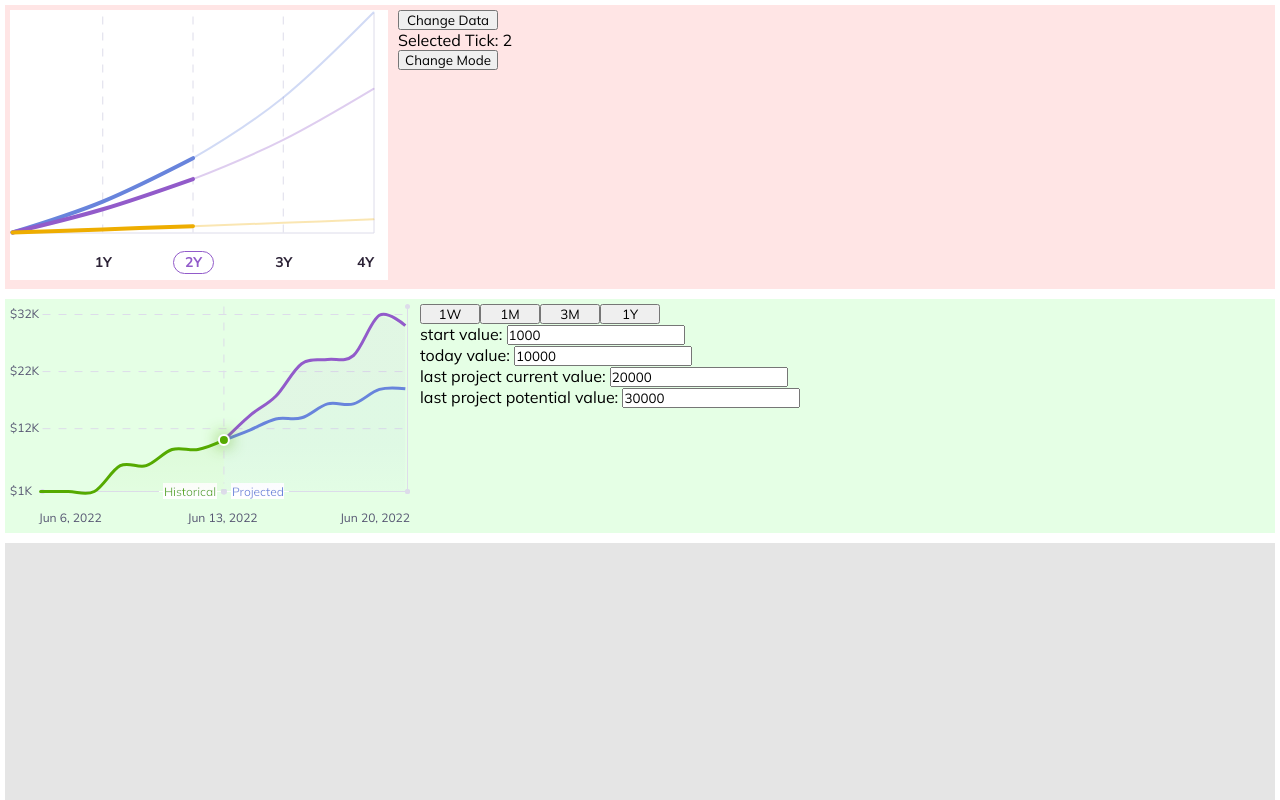
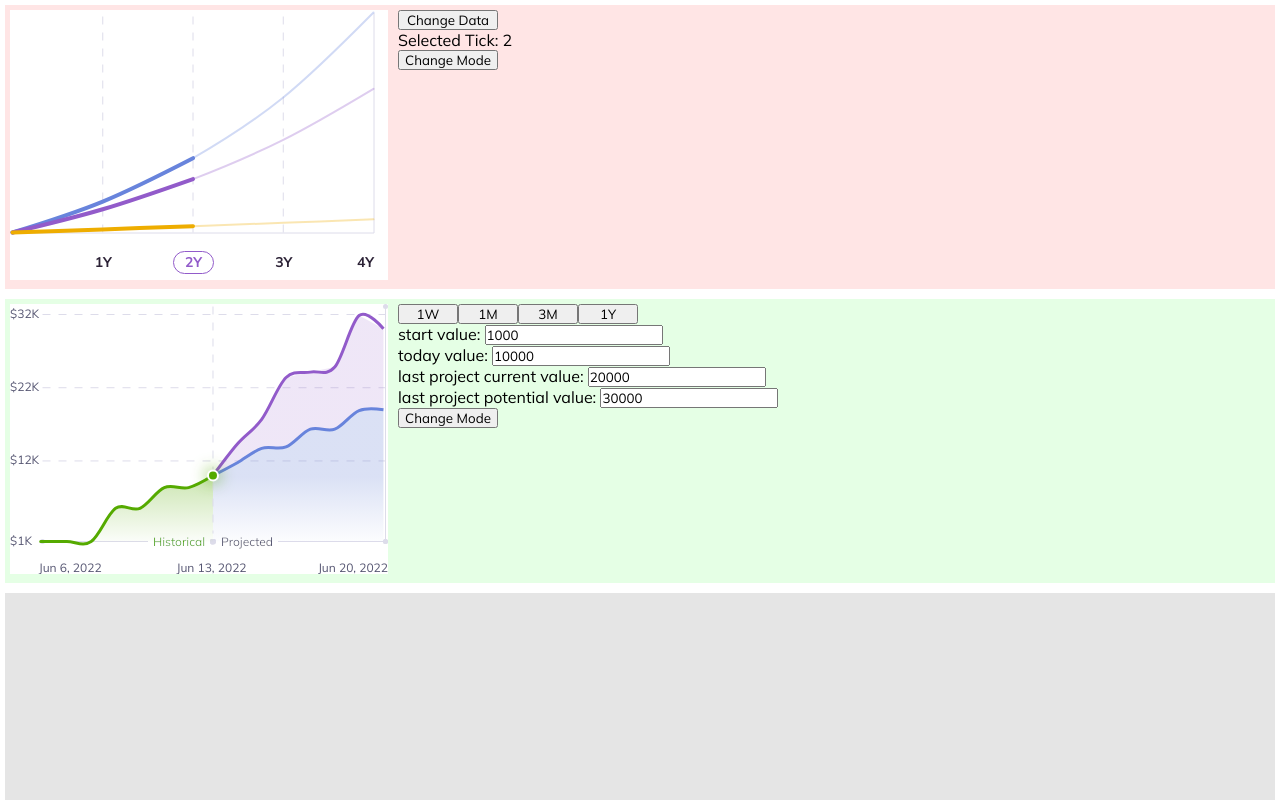
Before and after one commit to bigyao25/earn-chart, a Vue app: page / in a window 1280 px wide. Shown: the top 800 px of the page. Built offline with nearby package versions, Linux system fonts and the light colour scheme.

Commit message:
add: HpChart 黑夜模式

```diff
--- a/src/TestHistoricalProjected.vue
+++ b/src/TestHistoricalProjected.vue
@@ -1,6 +1,6 @@
 <template>
   <div class="body">
-    <HistoricalProjectedChart :data="data" :width="400" :height="220" />
+    <HistoricalProjectedChart :data="data" :width="378" :height="270" :dark="dark" />
     <!-- <HistoricalProjectedChart :data="data" :width="1000" :height="600" /> -->
 
     <div class="right">
@@ -29,6 +29,8 @@
           <input type="text" v-model="lastValuePP" />
         </div>
       </div>
+
+      <button @click="handleChangeMode">Change Mode</button>
     </div>
   </div>
 </template>
@@ -75,6 +77,7 @@ export default {
       todayValue: 10000,
       lastValuePC: 20000,
       lastValuePP: 30000,
+      dark: false,
     };
   },
   mounted() {
@@ -92,6 +95,10 @@ export default {
     },
     handleClick1Y() {
       this.fillData(365);
+    },
+
+    handleChangeMode() {
+      this.dark = !this.dark;
     },
 
     fillData(length) {
@@ -166,6 +173,10 @@ export default {
     .values div {
       width: 400px;
     }
+
+    button {
+      width: 100px;
+    }
   }
 }
 </style>
--- a/src/components/HistoricalProjectedChart.vue
+++ b/src/components/HistoricalProjectedChart.vue
@@ -6,7 +6,7 @@
 
 <script>
 /**
- * TODO：黑夜模式
+ * ✅TODO：黑夜模式
  * ✅TODO: Y轴刻度+网格线
  * ✅TODO: 小数精度
  * ✅TODO: 最后一天的tip无法显示
@@ -28,6 +28,7 @@ export default {
     height: { type: Number, default: 400 },
     width: { type: Number, default: 500 },
     data: Object,
+    dark: { type: Boolean, default: false },
   },
   data() {
     return {
@@ -44,7 +45,7 @@ export default {
         // tipHeight: 60,
       },
       colors: {
-        background: "white",
+        background: "#FFFFFF",
         axisLine: "#DDDCEA",
         fontTickValue: "#565672",
         fontHistorical: "#55AA00",
@@ -53,6 +54,9 @@ export default {
         lineProjectedCurrent: "#6884DC",
         lineProjectedPotential: "#925BCA",
         fontTip: "#2C2236",
+        dark: {
+          background: "#140b22",
+        },
       },
       historicalData: [...this.data.historical, this.data.today],
       todayData: this.data.today,
@@ -134,22 +138,18 @@ export default {
       const root = svg.select("#axis");
       root.selectAll("*").remove();
 
-      /**
-       * y
-       */
+      //#region y
       root
         .append("line")
         .attr("x1", this.chartArea.bottomLeft.x + this.chartArea.size.width)
         .attr("y1", this.widthes.axisDot)
         .attr("x2", this.chartArea.bottomLeft.x + this.chartArea.size.width)
         .attr("y2", this.widthes.marginTop + this.chartArea.size.height + this.widthes.axisDot)
-        .attr("stroke", this.colors.axisLine)
         .attr("marker-end", "url(#axisDot)")
         .attr("marker-start", "url(#axisDot)");
 
       const allValues = this.allData.map(m => m.value);
       const yTicks = this.makeTike(Math.min(...allValues), Math.max(...allValues));
-      console.log(yTicks.map(d => d.toNumber()));
       yTicks.forEach(n => {
         root
           .append("line")
@@ -157,7 +157,6 @@ export default {
           .attr("y1", this.yScale(n.toNumber()))
           .attr("x2", this.chartArea.bottomLeft.x + this.chartArea.size.width)
           .attr("y2", this.yScale(n.toNumber()))
-          .attr("stroke", this.colors.axisLine)
           .attr("stroke-dasharray", "8,8")
           .attr("stroke-width", 1);
         root
@@ -169,13 +168,11 @@ export default {
           .attr("dominant-baseline", "middle")
           .attr("font-family", "Mulish")
           .attr("font-size", this.widthes.tickeValueFontSize)
-          .attr("font-weight", this.widthes.tickeValueFontWeight)
-          .attr("fill", this.colors.fontTickValue);
+          .attr("font-weight", this.widthes.tickeValueFontWeight);
       });
+      //#endregion
 
-      /**
-       * x
-       */
+      //#region x
       // 轴线
       root
         .append("line")
@@ -184,51 +181,49 @@ export default {
         .attr("x2", this.chartArea.bottomLeft.x + this.chartArea.size.width)
         .attr("y2", this.widthes.marginTop + this.widthes.axisDot + this.chartArea.size.height)
         // .attr("width", 40)
-        .attr("stroke", this.colors.axisLine)
         .attr("marker-end", "url(#axisDot)")
         .attr("marker-start", "url(#axisDot)");
       // 中点
       root
         .append("line")
+        .attr("class", "axis-center-line")
         .attr("x1", this.xScale(this.data.today.date) - 65)
         .attr("y1", this.widthes.marginTop + this.widthes.axisDot + this.chartArea.size.height)
         .attr("x2", this.xScale(this.data.today.date))
         .attr("y2", this.widthes.marginTop + this.widthes.axisDot + this.chartArea.size.height)
-        .attr("stroke", this.colors.background)
         .attr("stroke-width", 1.2)
         .attr("marker-end", "url(#axisDot)");
       root
         .append("line")
+        .attr("class", "axis-center-line")
         .attr("x1", this.xScale(this.data.today.date))
         .attr("y1", this.widthes.marginTop + this.widthes.axisDot + this.chartArea.size.height)
         .attr("x2", this.xScale(this.data.today.date) + 65)
         .attr("y2", this.widthes.marginTop + this.widthes.axisDot + this.chartArea.size.height)
-        .attr("stroke", this.colors.background)
         .attr("stroke-width", 1.2)
         .attr("marker-start", "url(#axisDot)");
       // Historical
       root
         .append("text")
         .text("Historical")
+        .attr("class", "text-historical")
         .attr("x", this.xScale(this.data.today.date) - 60)
         .attr("y", this.widthes.marginTop + this.widthes.axisDot + this.chartArea.size.height + 4)
         .attr("filter", "url(#solid)")
         .attr("font-family", "Mulish")
         .attr("font-size", this.widthes.tickeValueFontSize)
-        .attr("font-weight", this.widthes.tickeValueFontWeight)
-        .attr("fill", this.colors.fontHistorical);
+        .attr("font-weight", this.widthes.tickeValueFontWeight);
       // Projected
       root
         .append("text")
         .text("Projected")
+        .attr("class", "text-projected")
         .attr("x", this.xScale(this.data.today.date) + 8)
         .attr("y", this.widthes.marginTop + this.widthes.axisDot + this.chartArea.size.height + 4)
-        // .attr("text-anchor", "middle")
         .attr("filter", "url(#solid)")
         .attr("font-family", "Mulish")
         .attr("font-size", this.widthes.tickeValueFontSize)
-        .attr("font-weight", this.widthes.tickeValueFontWeight)
-        .attr("fill", this.colors.fontProjected);
+        .attr("font-weight", this.widthes.tickeValueFontWeight);
       // x 文字
       const dateToday = this.data.today.date;
       const dateMin = this.data.historical[0].date;
@@ -240,8 +235,7 @@ export default {
         .attr("x", this.widthes.yTickeValueArea - this.widthes.axisDot / 2)
         .attr("y", this.height - this.widthes.axisDot)
         .attr("font-family", "Mulish Bold")
-        .attr("font-size", this.widthes.tickeValueFontSize)
-        .attr("fill", this.colors.fontTickValue);
+        .attr("font-size", this.widthes.tickeValueFontSize);
       root
         .append("text")
         .text(dateToday.format("MMM D, YYYY"))
@@ -250,8 +244,7 @@ export default {
         .attr("y", this.height - this.widthes.axisDot)
         .attr("font-family", "Mulish Bold")
         .attr("font-size", this.widthes.tickeValueFontSize)
-        .attr("text-anchor", "middle")
-        .attr("fill", this.colors.fontTickValue);
+        .attr("text-anchor", "middle");
       root
         .append("text")
         .text(dateMax.format("MMM D, YYYY"))
@@ -260,8 +253,9 @@ export default {
         .attr("y", this.height - this.widthes.axisDot)
         .attr("text-anchor", "end")
         .attr("font-family", "Mulish Bold")
-        .attr("font-size", this.widthes.tickeValueFontSize)
-        .attr("fill", this.colors.fontTickValue);
+        .attr("font-size", this.widthes.tickeValueFontSize);
+
+      //#endregion
     },
 
     init() {
@@ -269,12 +263,15 @@ export default {
       this.initAreas();
 
       const svg = select("#_hp_chart");
+      svg.classed("dark", this.dark);
+      console.log("dark", this.dark);
       svg.selectAll("*").remove();
 
       var defs = svg.append("defs");
       var root;
 
       //#region defs
+
       // 坐标轴圆点
       var arrowMarker = defs
         .append("marker")
@@ -287,23 +284,32 @@ export default {
         .attr("refY", this.widthes.axisDot)
         .attr("orient", "auto");
       arrowMarker.append("circle").attr("cx", this.widthes.axisDot).attr("cy", this.widthes.axisDot).attr("r", this.widthes.axisDot).attr("fill", this.colors.axisLine);
-      // 白色背景
+      // 背景色遮罩
       var whiteFilter = defs.append("filter").attr("x", 0).attr("y", 0).attr("width", 1).attr("height", 1).attr("id", "solid");
-      whiteFilter.append("feFlood").attr("flood-color", this.colors.background);
+      whiteFilter.append("feFlood").attr("flood-color", this.dark ? this.colors.dark.background : this.colors.background);
       whiteFilter.append("feComposite").attr("in", "SourceGraphic").attr("operator", "atop");
 
       const gradientH = defs.append("linearGradient").attr("id", "gradientH").attr("x1", "0%").attr("y1", "0%").attr("x2", "0%").attr("y2", "100%").attr("gradientUnits", "userSpaceOnUse");
-      gradientH.append("stop").attr("offset", "63.93%").attr("stop-color", "rgba(85, 170, 0, 0.05)");
-      gradientH.append("stop").attr("offset", "100%").attr("stop-color", "rgba(85, 170, 0, 0)");
+      // gradientH.append("stop").attr("offset", "63.93%").attr("stop-color", "rgba(85, 170, 0, 0.05)");
+      // gradientH.append("stop").attr("offset", "100%").attr("stop-color", "rgba(85, 170, 0, 0)");
+      gradientH.append("stop").attr("offset", "63.93%").attr("stop-color", "rgba(85, 170, 0, 0.3)");
+      gradientH.append("stop").attr("offset", "90%").attr("stop-color", "rgba(85, 170, 0, 0)");
 
       const gradientPC = defs.append("linearGradient").attr("id", "gradientPC").attr("x1", "0%").attr("y1", "0%").attr("x2", "0%").attr("y2", "100%").attr("gradientUnits", "userSpaceOnUse");
-      gradientPC.append("stop").attr("offset", "63.93%").attr("stop-color", "rgba(110, 135, 215, 0.05)");
-      gradientPC.append("stop").attr("offset", "100%").attr("stop-color", "rgba(110, 135, 215, 0)");
+      // gradientPC.append("stop").attr("offset", "63.93%").attr("stop-color", "rgba(110, 135, 215, 0.05)");
+      // gradientPC.append("stop").attr("offset", "100%").attr("stop-color", "rgba(110, 135, 215, 0)");
+      gradientPC.append("stop").attr("offset", "63.93%").attr("stop-color", "rgba(110, 135, 215, 0.25)");
+      gradientPC.append("stop").attr("offset", "90%").attr("stop-color", "rgba(110, 135, 215, 0)");
 
       const gradientPP = defs.append("linearGradient").attr("id", "gradientPP").attr("x1", "0%").attr("y1", "0%").attr("x2", "0%").attr("y2", "100%").attr("gradientUnits", "userSpaceOnUse");
-      gradientPP.append("stop").attr("offset", "63.93%").attr("stop-color", "rgba(146, 91, 202, 0.05)");
-      gradientPP.append("stop").attr("offset", "100%").attr("stop-color", "rgba(146, 91, 202, 0)");
+      // gradientPP.append("stop").attr("offset", "63.93%").attr("stop-color", "rgba(146, 91, 202, 0.05)");
+      // gradientPP.append("stop").attr("offset", "100%").attr("stop-color", "rgba(146, 91, 202, 0)");
+      gradientPP.append("stop").attr("offset", "63.93%").attr("stop-color", "rgba(146, 91, 202, 0.15)");
+      gradientPP.append("stop").attr("offset", "90%").attr("stop-color", "rgba(146, 91, 202, 0)");
+
       //#endregion
+
+      svg.append("rect").attr("id", "bg").attr("width", "100%").attr("height", "100%");
 
       this.initAxis();
 
@@ -342,9 +348,9 @@ export default {
 
       //#endregion
 
-      //#region 曲线
+      //#region lines
 
-      root = svg.append("g");
+      root = svg.append("g").attr("id", "lines");
 
       // historical
       this.lineH = line()
@@ -387,14 +393,13 @@ export default {
       //#region today
 
       // line
-      root = svg.append("g");
+      root = svg.append("g").attr("id", "today");
       root
         .append("line")
         .attr("x1", this.xScale(this.data.today.date))
         .attr("y1", this.widthes.axisDot)
         .attr("x2", this.xScale(this.data.today.date))
         .attr("y2", this.widthes.axisDot + this.chartArea.size.height)
-        .attr("stroke", this.colors.axisLine)
         .attr("stroke-dasharray", "8,8")
         .attr("stroke-width", 1);
 
@@ -450,17 +455,17 @@ export default {
         let diamond = symbol().type(symbolSquare).size(size);
         root.append("path").attr("d", diamond).attr("fill", this.colors.lineHistorical).attr("transform", `translate(${x},${y}) rotate(45)`);
       };
-      const size = 15;
-      drawDiamond(this.xScale(date), this.chartArea.bottomLeft.y - Math.sqrt(size) / 2, size, root);
-      drawDiamond(this.xScale(date), this.chartArea.bottomLeft.y - this.chartArea.size.height - Math.sqrt(size) / 2, size, root);
+      const sizeDiamond = 15;
+      drawDiamond(this.xScale(date), this.chartArea.bottomLeft.y, sizeDiamond, root);
+      drawDiamond(this.xScale(date), this.chartArea.bottomLeft.y - this.chartArea.size.height - Math.sqrt(sizeDiamond) / 2, sizeDiamond, root);
 
       // shadow area
       root
         .append("rect")
         .attr("x", this.xScale(date))
-        .attr("y", this.widthes.axisDot)
+        .attr("y", this.chartArea.bottomLeft.y - this.chartArea.size.height - Math.sqrt(sizeDiamond) / 2)
         .attr("width", this.xScale(date.add(1, "day")) - this.xScale(date))
-        .attr("height", this.chartArea.size.height)
+        .attr("height", this.chartArea.size.height + Math.sqrt(sizeDiamond) / 2)
         .attr("fill", "rgba(85, 170, 0, 0.1)");
 
       // dot
@@ -619,8 +624,7 @@ export default {
   },
 
   watch: {
-    data: function (n, o) {
-      // console.log("data changed.");
+    data: function () {
       this.historicalData = [...this.data.historical, this.data.today];
       this.todayData = this.data.today;
       this.projectedCurrentData = [this.data.today, ...this.data.projectedCurrent];
@@ -690,13 +694,65 @@ export default {
         .attr("data-value", this.data.today.value);
       //#endregion
     },
+    dark: function () {
+      this.init();
+    },
   },
 };
 </script>
 
-<style lang="less" scoped>
+<style lang="less">
 .chart {
   display: inline-block;
-  // border: 1px solid lightpink;
+
+  #_hp_chart {
+    #bg {
+      fill: white;
+    }
+    #axis {
+      line {
+        stroke: #dddcea;
+      }
+      .axis-center-line {
+        stroke: #ffffff;
+      }
+      text {
+        fill: #565672;
+      }
+      .text-historical {
+        fill: #55aa00;
+      }
+    }
+    #today {
+      line {
+        stroke: #dddcea;
+      }
+    }
+
+    &.dark {
+      #bg {
+        fill: #140b22;
+      }
+      #axis {
+        line {
+          stroke: #433b71;
+        }
+        .axis-center-line {
+          stroke: #140b22;
+        }
+        text {
+          fill: #cbb7e0;
+        }
+        .text-historical {
+          fill: #55aa00;
+        }
+      }
+      #today {
+        line {
+          stroke: #433b71;
+        }
+      }
+    }
+  }
 }
 </style>
--- a/src/components/MechanismChart.vue
+++ b/src/components/MechanismChart.vue
@@ -42,18 +42,7 @@ export default {
         tickButtonHeight: 22,
       },
       colors: {
-        fontColor: "#2C2236",
         axisLine: "#DDDCEA",
-        selectedButtonFontColor: "#925BCA",
-        selectedButtonBackgroundColor: "white",
-        backgroundColor: "white",
-        dark: {
-          fontColor: "#FFFFFF",
-          axisLine: "#433B71",
-          selectedButtonFontColor: "#140B22",
-          selectedButtonBackgroundColor: "#CB9FF7",
-          backgroundColor: "#140B22",
-        },
         defi: "#6884DC",
         staking: "#925BCA",
         liquid: "#EEAD00",
@@ -230,7 +219,7 @@ export default {
         .y(d => this.yScale(d.value));
 
       const svg = select("#_mechanism_chart");
-      let root = select("#lines");
+      let root = svg.select("#lines");
       if (root.empty()) root = svg.append("g").attr("id", "lines");
       else root.selectAll("*").remove();
 
@@ -331,9 +320,6 @@ export default {
       //#region axis x
 
       root = svg.select("#axis-x");
-      root.selectAll(`.tick`).classed("tick-selected", false);
-      root.selectAll(`.tick:nth-child(${1 + selected})`).classed("tick-selected", true);
-
       root.select("#axis-x-selected-border").remove();
       const offset = selected === 4 ? -4 : 3;
       root
@@ -347,6 +333,9 @@ export default {
         .attr("ry", this.widthes.tickButtonHeight / 2)
         .attr("stroke", "#925BCA")
         .attr("stroke-width", 1);
+
+      root.selectAll(`.tick`).classed("tick-selected", false);
+      root.selectAll(`.tick:nth-child(${2 + selected})`).classed("tick-selected", true);
 
       //#endregion
     },
```
